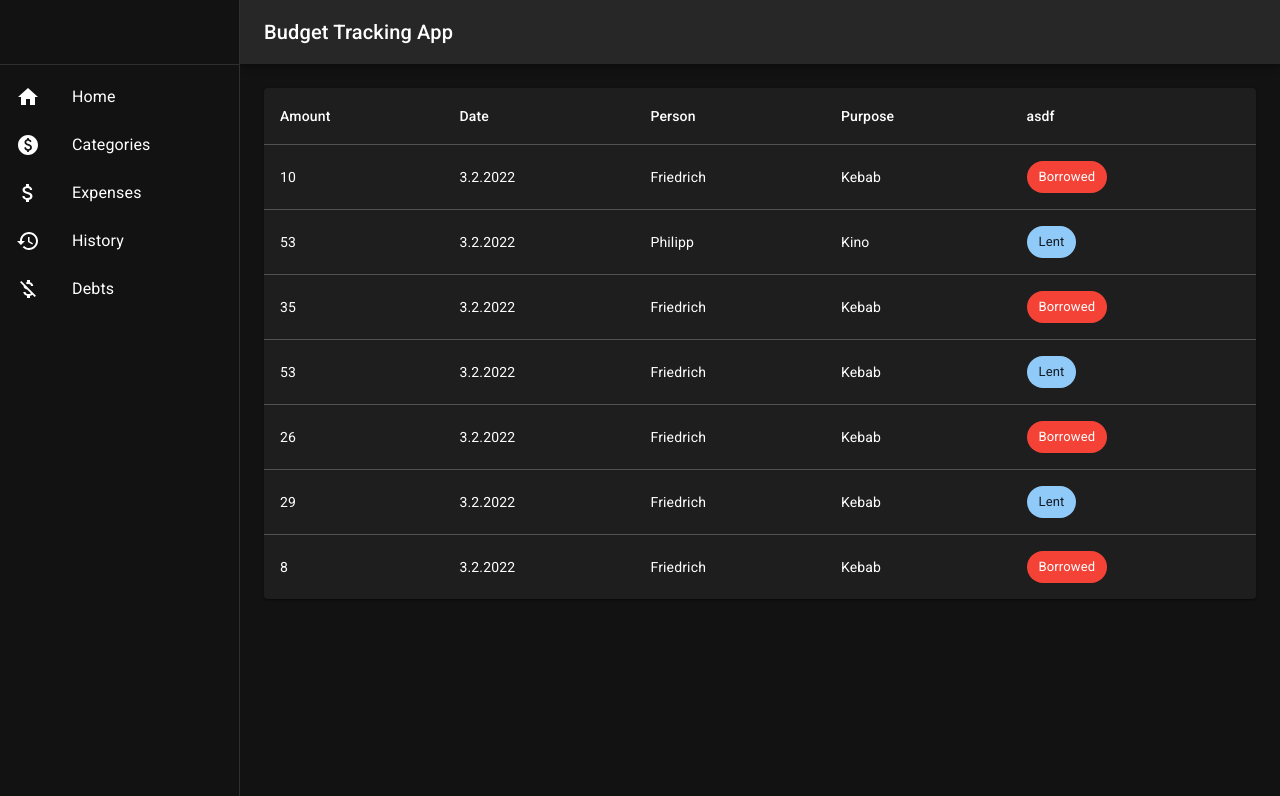
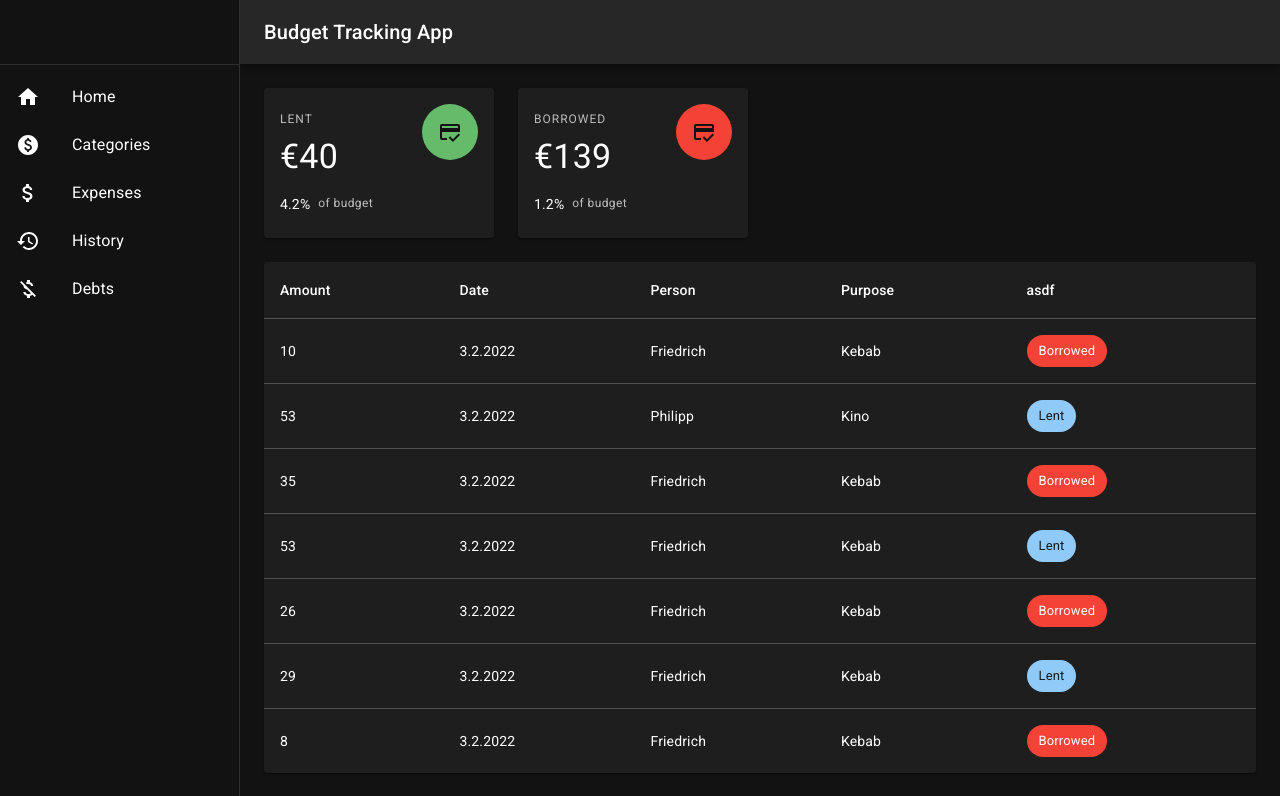
Before and after one commit to SirSimon04/budget_tracker, a React (Create React App) app: page /debts in a window 1280 px wide. Shown: the top 796 px of the page. Built offline with nearby package versions, Linux system fonts and the light colour scheme.

Commit message:
rm comment

```diff
--- a/src/components/pages/DebtPage/DebtPage.jsx
+++ b/src/components/pages/DebtPage/DebtPage.jsx
@@ -10,7 +10,7 @@ import DebtTable from "./components/DebtTable";
 function DebtPage() {
   return (
     <div>
-      {/* <Grid container spacing={3}>
+      <Grid container spacing={3}>
         <Grid item xl={3} lg={3} sm={6} xs={12}>
           <DebtCard
             name="Lent"
@@ -31,10 +31,10 @@ function DebtPage() {
             <BorrowedCardContent />
           </DebtCard>
         </Grid>
-        <Grid item xs={12}> */}
-      <DebtTable />
-      {/* </Grid>
-      </Grid> */}
+        <Grid item xs={12}>
+          <DebtTable />
+        </Grid>
+      </Grid>
     </div>
   );
 }
```
